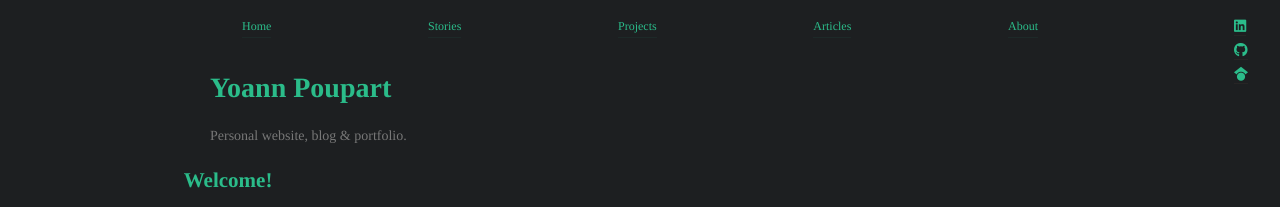
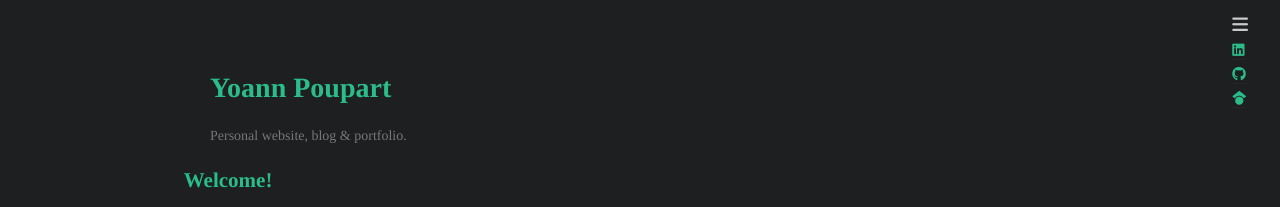
Before and after one commit to yp-edu/yp-edu.github.io, a Jekyll site: the page built from pages/index.md, in a window 1280 px wide. Shown: the top 207 px of the page. Built offline with Jekyll 4.4.1, drawn with Linux system fonts in a browser that asks for light colours; nearby versions of some CDN libraries; some web fonts are replaced; Markdown is read by kramdown in place of the engine named in the settings; our own code applies the rules of GitHub Pages for plain Markdown files.

Commit message:
Revert "menu always visible"
This reverts commit d857dddc8c49485f6e9c903bd041f7338dc8b6e7.

```diff
--- a/_includes/scripts.html
+++ b/_includes/scripts.html
@@ -1,3 +1,4 @@
 <script src="{{ "/assets/js/scale.fix.js" | relative_url }}"></script>
 <script src="https://kit.fontawesome.com/3fdff6d6f2.js" crossorigin="anonymous"></script>
 <script src="{{ "/assets/js/main.js" | relative_url }}"></script>
+<script src="{{ "/assets/js/nav.visibility.js" | relative_url }}"></script>
--- a/_layouts/default.html
+++ b/_layouts/default.html
@@ -33,6 +33,9 @@
         </nav>
         <div class="vertical-container">
           <div class="logo">
+            <i id="menu-icon" class="icon-menu fa fa-bars" href="#"></i>
+          </div>
+          <div class="logo">
             <a href="{{ site.linkedin.url }}"><i class="fa-brands fa-linkedin"></i></a>
           </div>
           <div class="logo">
--- a/_sass/defaults.scss
+++ b/_sass/defaults.scss
@@ -68,9 +68,18 @@ header .vertical-container {
   padding-top: 1rem;
 }
 
+#menu-icon{
+  font-size: large;
+}
+#menu-icon:hover, header .menu-active{
+  color: #2bbc8a;
+  cursor: pointer;
+}
+
 #menu {
   padding-top: 1rem;
   padding-bottom: 0.5rem;
+  visibility: hidden;
   background-color: #1d1f21;
   font-size: 12px;
   display: flex;
--- /dev/null
+++ b/assets/js/nav.visibility.js
@@ -0,0 +1,18 @@
+// Change the visibility of the navigation bar when clicking on #menu-icon
+
+(function(document) {
+    var menu_icon = document.getElementById('menu-icon')
+    menu_icon.addEventListener('click', function(e) {
+        e.preventDefault();
+        var nav = document.getElementById('menu');
+        if (nav.style.visibility == 'visible') {
+            nav.style.visibility = 'hidden';
+            menu_icon.classList.remove('menu-active');
+        }
+        else {
+            nav.style.visibility = 'visible';
+            menu_icon.classList.add('menu-active');
+        }
+
+    }, false);
+})(document);
```
